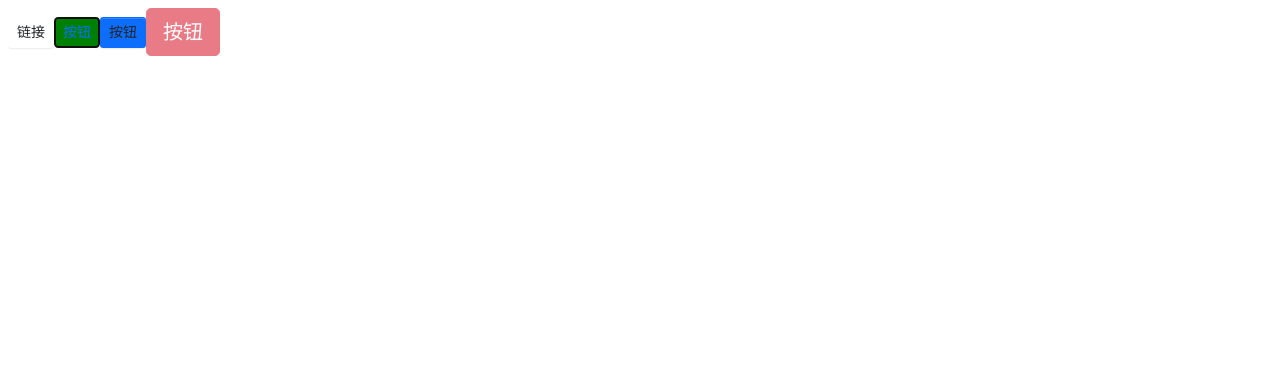
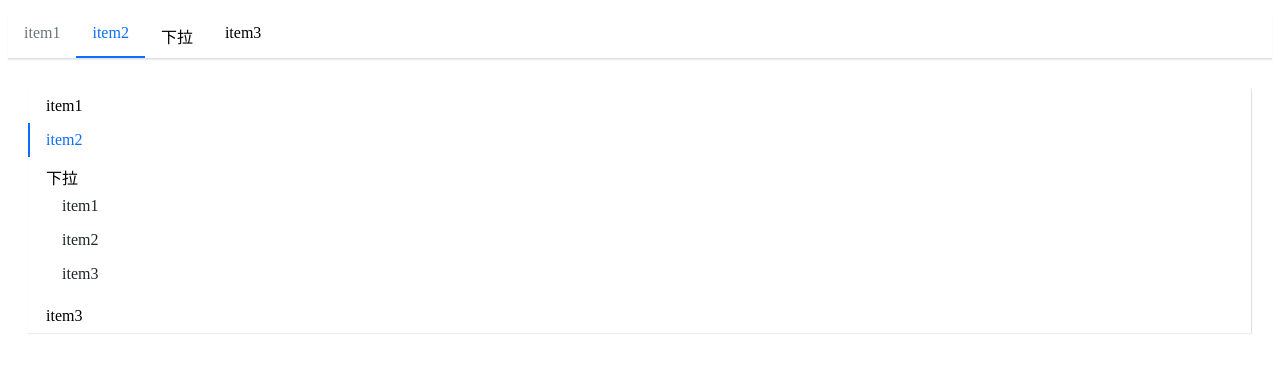
Before and after one commit to JohnZhaoXiaoHu/vue3-storybook-ui, a Vue app: page / in a window 1280 px wide. Shown: the top 372 px of the page. Built offline with nearby package versions, Linux system fonts and the light colour scheme.

Commit message:
第二集 添加Menu组件

```diff
--- a/src/App.vue
+++ b/src/App.vue
@@ -1,15 +1,26 @@
 <template>
   <div class="main">
-    <button-demo></button-demo>
+    <!-- <button-demo></button-demo> -->
+    <menu-demo></menu-demo>
   </div>
 </template>
 
 <script lang="ts">
 import { defineComponent } from 'vue';
-import ButtonDemo from './components/Button/demo.vue';
+
+// import ButtonDemo from './components/Button/demo.vue';
+import MenuDemo from './components/Menu/demo.vue';
 export default defineComponent({
   name: 'App',
-  components: { ButtonDemo },
+  components: {
+    // ButtonDemo
+    MenuDemo,
+  },
+  setup() {
+    const handleSelect = (selectIndex: string) => {
+      console.log('item' + selectIndex + '被选中');
+    };
+  },
 });
 </script>
 
--- a/src/assets/style/variable.scss
+++ b/src/assets/style/variable.scss
@@ -230,3 +230,35 @@ $btn-border-radius-sm: $border-radius-sm !default;
 
 $btn-transition: color 0.15s ease-in-out, background-color 0.15s ease-in-out,
   border-color 0.15s ease-in-out, box-shadow 0.15s ease-in-out !default;
+
+// menu
+// menu
+$menu-border-width: $border-width !default;
+$menu-border-color: $border-color !default;
+
+// inset 阴影向内
+$menu-box-shadow: inset 0 1px 0 rgba($white, 0.15),
+  0 1px 1px rgba($black, 0.075) !default;
+$menu-transition: color 0.15s ease-in-out, border-color 0.15s ease-in-out !default;
+
+// menu-item
+// menu
+$menu-border-width: $border-width !default;
+$menu-border-color: $border-color !default;
+
+// inset 阴影向内
+$menu-box-shadow: inset 0 1px 0 rgba($white, 0.15),
+  0 1px 1px rgba($black, 0.075) !default;
+$menu-transition: color 0.15s ease-in-out, border-color 0.15s ease-in-out !default;
+
+// menu-item
+$menu-item-padding-y: 0.5rem !default;
+$menu-item-padding-x: 1rem !default;
+$menu-item-active-color: $primary !default;
+$menu-item-active-border-width: 2px !default;
+$menu-item-disabled-color: $gray-600 !default;
+
+//sub-menu
+//submenu
+$submenu-box-shadow: 0 2px 4px 0 rgba(0, 0, 0, 0.12),
+  0 0 6px 0 rgba(0, 0, 0, 0.04);
--- /dev/null
+++ b/src/components/Menu/MenuItem.tsx
@@ -0,0 +1,35 @@
+import classNames from 'classnames';
+import { defineComponent, inject } from 'vue';
+import { MenuContext, MenuItemProps, MenuKey } from './types';
+
+const props = MenuItemProps();
+export default defineComponent({
+  name: 'MenuItem',
+  props: props,
+  setup(props, { emit, slots }) {
+    const parentCtx = inject<MenuContext>(MenuKey);
+    const classes = classNames('menu-item', {
+      'is-active': parentCtx?.defaultIndex === props.index,
+      'is-disabled': props.disabled,
+    });
+
+    // console.log(parentCtx);
+
+    return () => {
+      const { index, disabled } = props;
+
+      const handleClick = (e: MouseEvent) => {
+        e.preventDefault();
+        if (parentCtx?.onSelect && !disabled) {
+          parentCtx.onSelect(index!);
+        }
+      };
+
+      return (
+        <li class={classes} onClick={handleClick}>
+          {slots.default!()}
+        </li>
+      );
+    };
+  },
+});
--- /dev/null
+++ b/src/components/Menu/SubMenu.tsx
@@ -0,0 +1,78 @@
+import classNames from 'classnames';
+import { cloneVNode, defineComponent, inject, reactive, ref } from 'vue';
+import { MenuContext, MenuKey, SubMenuProps } from './types';
+
+const props = SubMenuProps();
+export default defineComponent({
+  name: 'SubMenu',
+  props: props,
+  setup(props, { emit, slots, attrs }) {
+    const menuOpened = ref(false);
+    const parentCtx = inject<MenuContext>(MenuKey);
+
+    const subClass = reactive({
+      'af-submenu': true,
+      'menu-opened':
+        parentCtx?.mode === 'vertical' ? !menuOpened.value : menuOpened.value,
+    });
+    const handleClick = (e: MouseEvent) => {
+      e.preventDefault();
+
+      subClass['menu-opened'] = !subClass['menu-opened'];
+    };
+    const clickEvents =
+      parentCtx?.mode === 'vertical'
+        ? {
+            onClick: handleClick,
+          }
+        : {};
+    let timer: any;
+    const handleMouse = (e: MouseEvent, isOpen: boolean) => {
+      e.preventDefault();
+
+      timer = setTimeout(() => {
+        subClass['menu-opened'] = isOpen;
+      }, 100);
+    };
+
+    const hoverEvents =
+      parentCtx?.mode !== 'vertical'
+        ? {
+            onMouseenter: (e: MouseEvent) => {
+              handleMouse(e, true);
+            },
+            onMouseleave: (e: MouseEvent) => {
+              handleMouse(e, false);
+            },
+          }
+        : {};
+
+    return () => {
+      const { title, index } = props;
+
+      const renderChildren = () => {
+        const items = slots.default!().map((item, index) => {
+          if ((item.type as any).name === 'MenuItem') {
+            return cloneVNode(item, {
+              index: `${props.index}-${index.toString()}`,
+            });
+          } else {
+            console.error('must be a MenuItem');
+          }
+        });
+
+        return items;
+      };
+
+      const classes = classNames('menu-item submenu-item', {});
+      return (
+        <div class={classes} {...hoverEvents}>
+          <div class="submenu-title" {...clickEvents}>
+            {title}
+          </div>
+          <ul class={subClass}>{renderChildren()}</ul>
+        </div>
+      );
+    };
+  },
+});
--- /dev/null
+++ b/src/components/Menu/demo.vue
@@ -0,0 +1,50 @@
+<template>
+  <div class="main">
+    <af-menu :onSelect="handleSelect">
+      <menu-item disabled="true"> item1</menu-item>
+      <menu-item>item2</menu-item>
+      <sub-menu>
+        <menu-item> item1</menu-item>
+        <menu-item>item2</menu-item>
+        <menu-item>item3</menu-item>
+      </sub-menu>
+      <menu-item>item3</menu-item>
+    </af-menu>
+
+    <af-menu :onSelect="handleSelect" mode="vertical">
+      <menu-item>item1</menu-item>
+      <menu-item>item2</menu-item>
+      <sub-menu>
+        <menu-item>item1</menu-item>
+        <menu-item>item2</menu-item>
+        <menu-item>item3</menu-item>
+      </sub-menu>
+
+      <menu-item>item3</menu-item>
+    </af-menu>
+  </div>
+</template>
+
+<script lang="ts">
+import { defineComponent } from 'vue';
+import AfMenu from './index';
+import MenuItem from './MenuItem';
+import SubMenu from './SubMenu';
+export default defineComponent({
+  name: 'App',
+  components: {
+    AfMenu,
+    MenuItem,
+    SubMenu,
+  },
+  setup() {
+    const handleSelect = (selectIndex: string) => {
+      alert(`${selectIndex}号item被选中`);
+    };
+    return {
+      handleSelect,
+    };
+  },
+});
+</script>
+<style lang="scss"></style>
--- /dev/null
+++ b/src/components/Menu/index.scss
@@ -0,0 +1,97 @@
+@import '../../assets/style/variable.scss';
+
+.af-menu {
+  display: flex;
+  flex-wrap: wrap;
+  padding-left: 0;
+  margin-bottom: 30px;
+  list-style: none;
+  border-bottom: $menu-border-width solid $menu-border-color;
+  box-shadow: $menu-box-shadow;
+  > .menu-item {
+    padding: $menu-item-padding-y $menu-item-padding-x;
+    cursor: pointer;
+    transition: $menu-transition;
+    &:hover,
+    &:focus {
+      text-decoration: none;
+    }
+    &.is-disabled {
+      color: $menu-item-disabled-color;
+      pointer-events: none;
+      cursor: default;
+    }
+    &.is-active,
+    &:hover {
+      color: $menu-item-active-color;
+      border-bottom: $menu-item-active-border-width solid
+        $menu-item-active-color;
+    }
+  }
+  .submenu-item {
+    position: relative;
+    .submenu-title {
+      display: flex;
+      align-items: center;
+    }
+  }
+  .is-vertical {
+    .arrow-icon {
+      transform: rotate(0deg) !important;
+    }
+  }
+  .is-vertical.is-opened {
+    .arrow-icon {
+      transform: rotate(180deg) !important;
+    }
+  }
+  .af-submenu {
+    display: none;
+    list-style: none;
+    padding-left: 0;
+    white-space: nowrap;
+    //transition: $menu-transition;
+    .menu-item {
+      padding: $menu-item-padding-y $menu-item-padding-x;
+      cursor: pointer;
+      transition: $menu-transition;
+      color: $body-color;
+      &.is-active,
+      &:hover {
+        color: $menu-item-active-color !important;
+      }
+    }
+  }
+  .af-submenu.menu-opened {
+    display: block;
+  }
+}
+.menu-horizontal {
+  > .menu-item {
+    border-bottom: $menu-item-active-border-width solid transparent;
+  }
+  .af-submenu {
+    display: none;
+    position: absolute;
+    background: $white;
+    z-index: 100;
+    top: calc(100% + 3px);
+    left: 0;
+    border: $menu-border-width solid $menu-border-color;
+    box-shadow: $submenu-box-shadow;
+  }
+}
+.menu-vertical {
+  flex-direction: column;
+  border-bottom: 0px;
+  margin: 10px 20px;
+  border-right: $menu-border-width solid $menu-border-color;
+  > .menu-item {
+    border-left: $menu-item-active-border-width solid transparent;
+    &.is-active,
+    &:hover {
+      border-bottom: 0px;
+      border-left: $menu-item-active-border-width solid $menu-item-active-color;
+    }
+  }
+}
--- /dev/null
+++ b/src/components/Menu/index.tsx
@@ -0,0 +1,41 @@
+import classNames from 'classnames';
+import { cloneVNode, defineComponent, provide } from 'vue';
+import { MenuContext, MenuKey, MenuProps, ModeType } from './types';
+import './index.scss';
+
+const props = MenuProps();
+export default defineComponent({
+  name: 'AfMenu',
+  props: props,
+  setup(props, { emit, slots, attrs }) {
+    const parentContext = provide<Partial<MenuContext>>(MenuKey, {
+      mode: props.mode,
+      defaultIndex: props.defaultIndex,
+      onSelect: props.onSelect,
+    });
+
+    return () => {
+      const { mode, defaultIndex, onSelect } = props;
+      const classes = classNames('af-menu', {
+        'menu-horizontal': mode === ModeType.HORIZONTAL,
+        'menu-vertical': mode !== ModeType.HORIZONTAL,
+      });
+
+      const renderChildren = () => {
+        const items = slots.default!().map((item, index) => {
+          if ((item.type as any).name === 'MenuItem' || 'SubMenu') {
+            return cloneVNode(item, {
+              index: index.toString(),
+            });
+          } else {
+            console.error('must be a MenuItem or a SubMenu');
+          }
+        });
+
+        return items;
+      };
+
+      return <ul class={classes}>{renderChildren()}</ul>;
+    };
+  },
+});
--- /dev/null
+++ b/src/components/Menu/types.ts
@@ -0,0 +1,49 @@
+import { PropType } from 'vue';
+
+enum ModeType {
+  VERTICAL = 'vertical',
+  HORIZONTAL = 'horizontal'
+}
+const MenuKey = 'menukey'
+
+
+type SelectFunc = (selectIndex: string) => void
+
+const MenuProps = () => ({
+  mode: {
+    type: String as PropType<ModeType>,
+    default: ModeType.HORIZONTAL
+  },
+  defaultIndex: {
+    type: String,
+    default: '1'
+  },
+  onSelect: Function as PropType<SelectFunc>
+})
+
+
+const MenuItemProps = () => ({
+  index: String,
+  disabled: {
+    type: Boolean,
+    default: false
+  }
+})
+
+interface MenuContext {
+  mode: ModeType,
+  defaultIndex: String,
+  onSelect: SelectFunc,
+}
+
+
+const SubMenuProps = () => ({
+  index: String,
+  title: {
+    type: String,
+    default: '下拉'
+  }
+})
+
+
+export { SubMenuProps, MenuKey, MenuContext, ModeType, SelectFunc, MenuProps, MenuItemProps }
```
Also changed, not shown: 1 other file (tests, documents, lock files or other folders).
